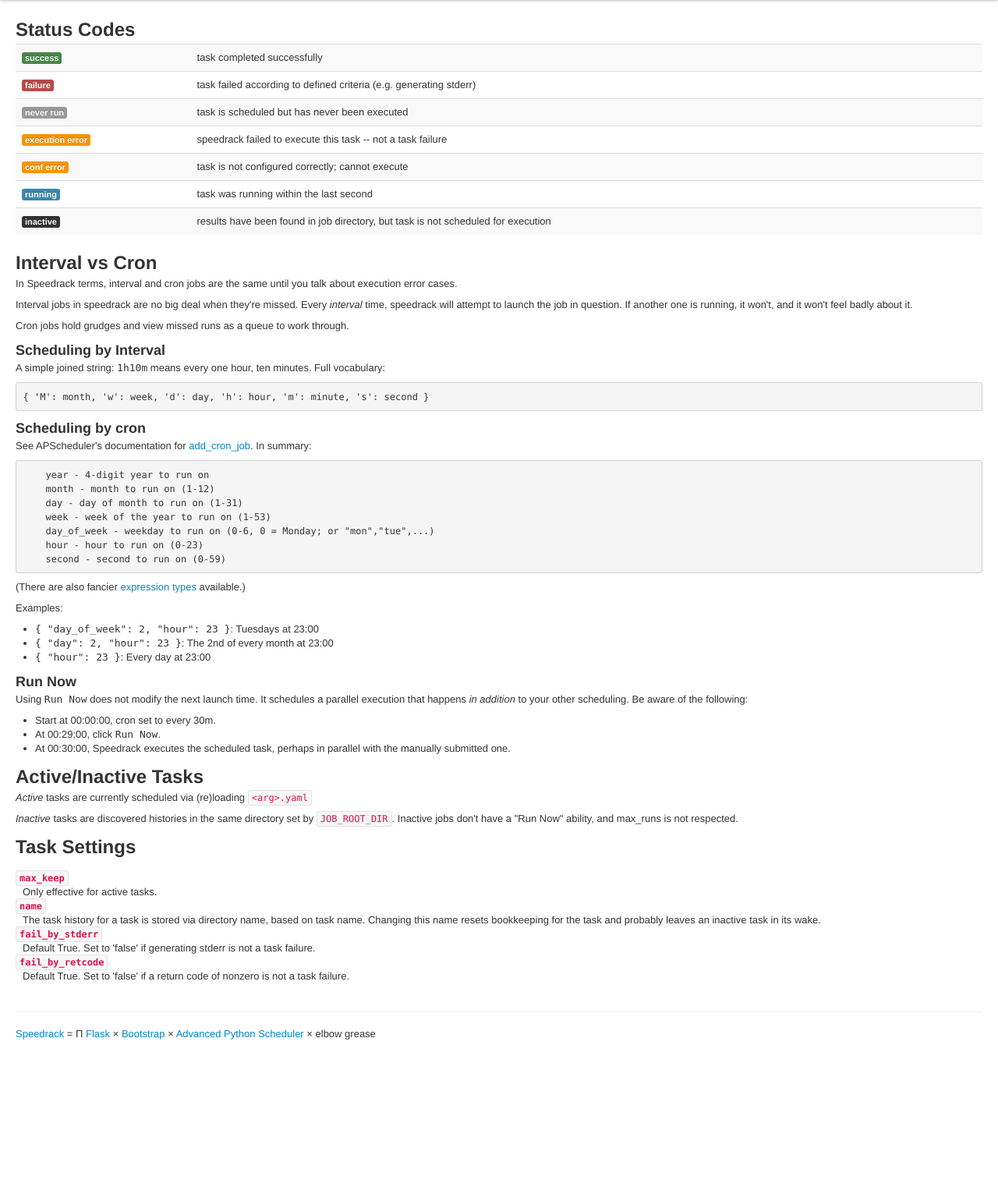
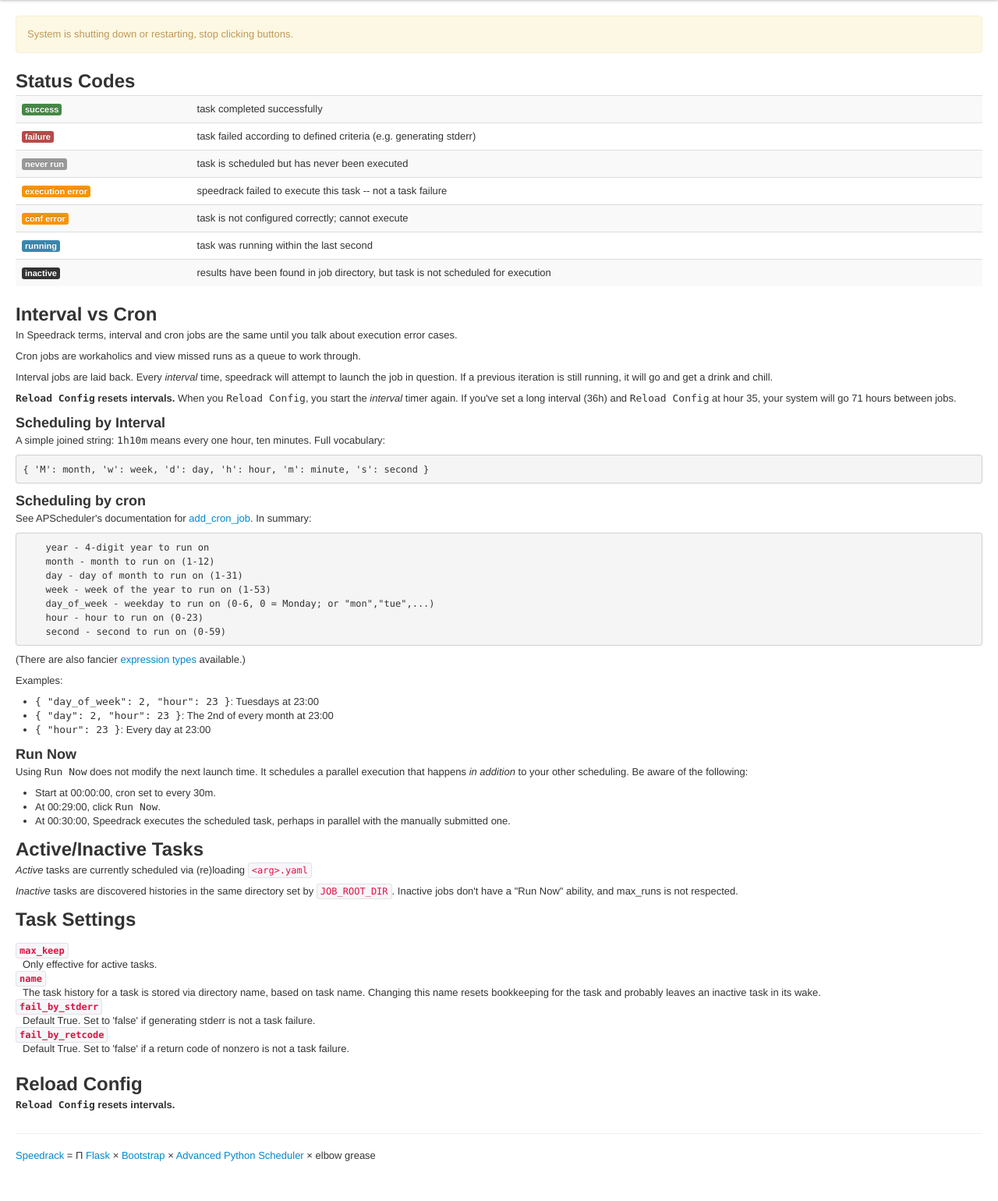
Before and after one commit to V-E-O/speedrack, a Flask app: page /help in a window 1280 px wide. Shown: the part 40-1580 px from the top of the page at 78% size. Before the commit the page ends 1373 px from the top, so only its background shows below. Run offline with Flask 2, Linux system fonts and the light colour scheme; some libraries are stand-ins or nearby versions.

Commit message:
more and better help documentation

```diff
--- a/TODO.txt
+++ b/TODO.txt
@@ -12,7 +12,6 @@
 
 sphinx / readthedocs
 improve README.rst
-improve help page
 
 Future
 ======
--- a/speedrack/templates/help.html.jinja
+++ b/speedrack/templates/help.html.jinja
@@ -31,8 +31,9 @@
   <h2>Interval vs Cron</h2>
 
   <p>In Speedrack terms, interval and cron jobs are the same until you talk about execution error cases.</p>
-  <p>Interval jobs in speedrack are no big deal when they're missed. Every <em>interval</em> time, speedrack will attempt to launch the job in question. If another one is running, it won't, and it won't feel badly about it.</p>
-  <p>Cron jobs hold grudges and view missed runs as a queue to work through.</p>
+  <p>Cron jobs are workaholics and view missed runs as a queue to work through.</p>
+  <p>Interval jobs are laid back. Every <em>interval</em> time, speedrack will attempt to launch the job in question. If a previous iteration is still running, it will go and get a drink and chill.</p>
+  <p><strong><tt>Reload Config</tt> resets intervals.</strong> When you <tt class="docutils literal">Reload Config</tt>, you start the <em>interval</em> timer again. If you've set a long interval (36h) and <tt>Reload Config</tt> at hour 35, your system will go 71 hours between jobs.</p>
 
   <h3>Scheduling by Interval</h3>
   <p>A simple joined string: <tt class="docutils literal">1h10m</tt> means every one hour, ten minutes. Full vocabulary:</p>
@@ -86,6 +87,10 @@
 
   </dl>
 
+  <h2>Reload Config</h2>
+
+  <p><strong><tt>Reload Config</tt> resets intervals.</strong></p>
+
 </div>
 
 {% endblock content -%}
```
